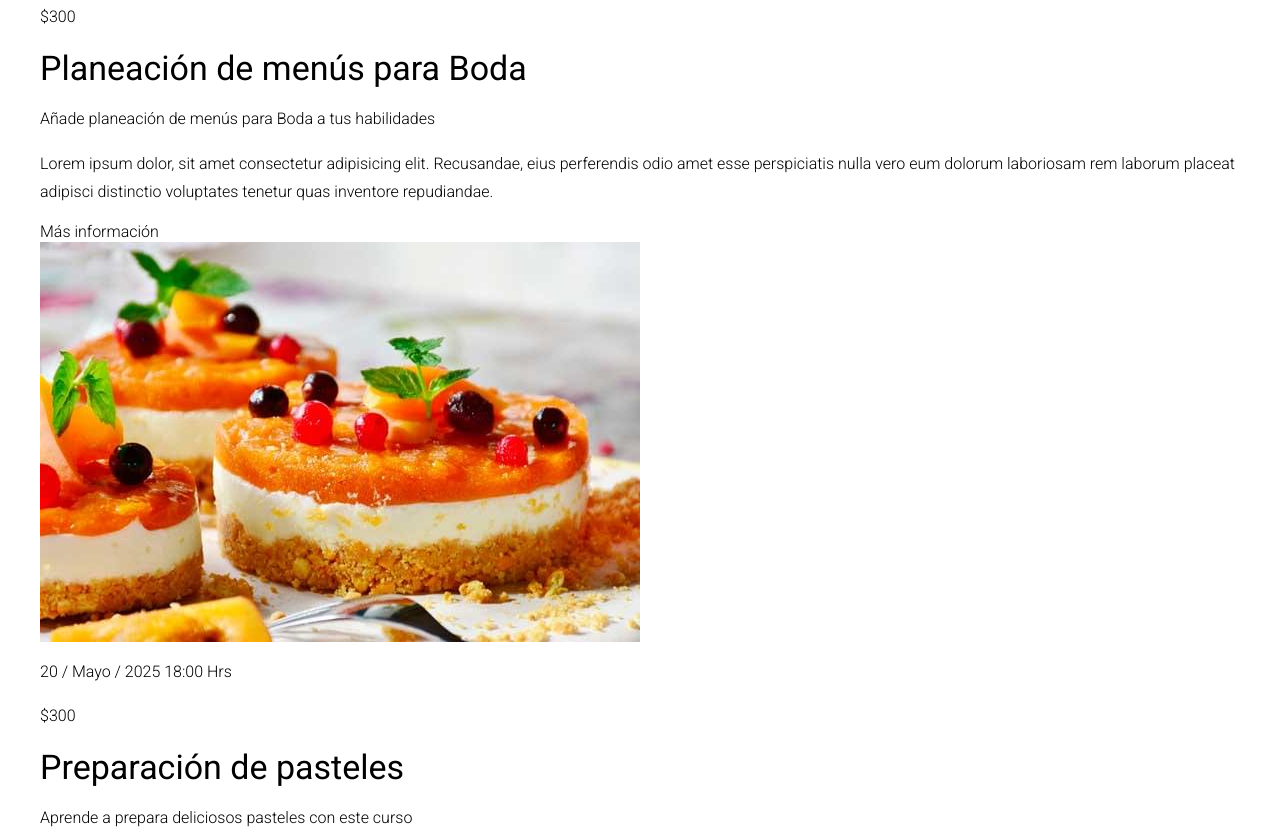
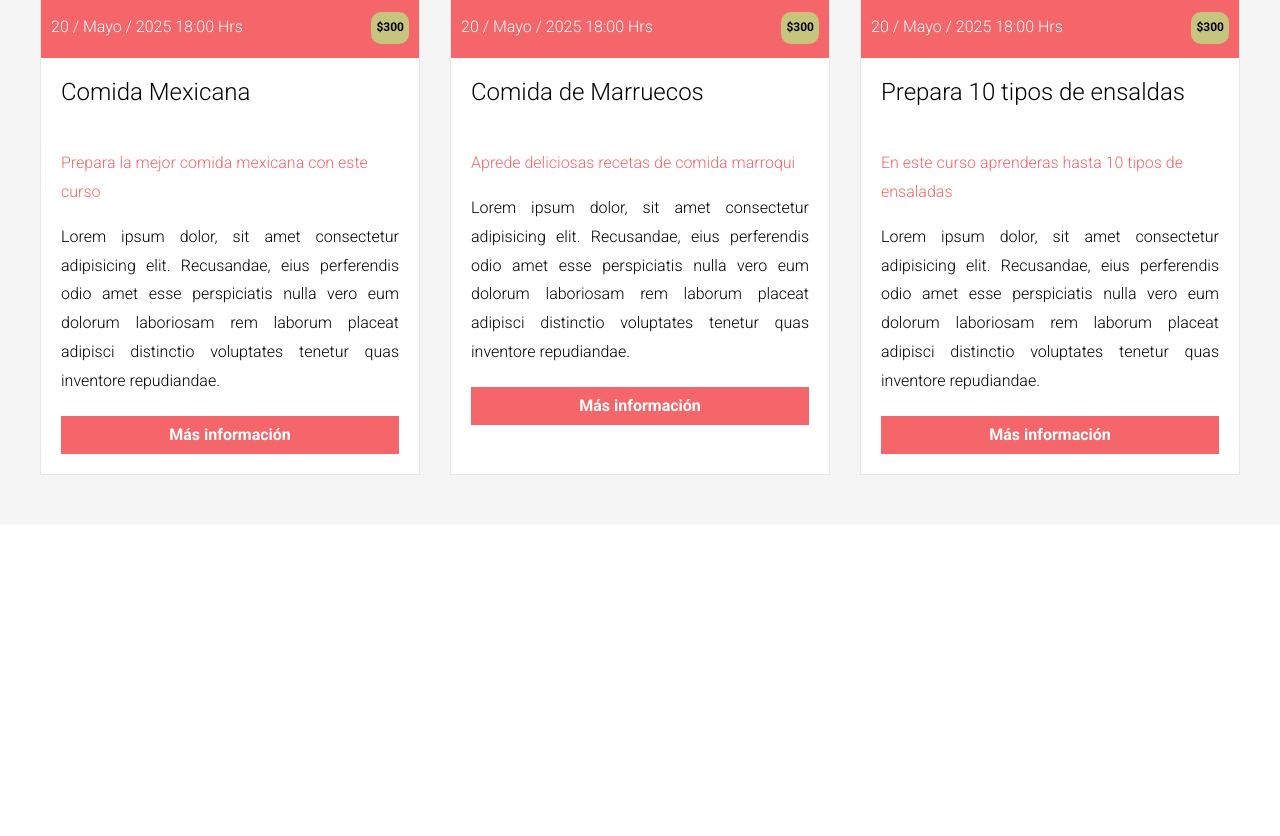
Before and after one commit to johnburetdev/EscuelaCocina, a website: page index.html in a window 1280 px wide. Shown: the part 2814-3650 px from the top of the page. After the commit the page ends 3339 px from the top, so only its background shows below. Drawn offline with Linux system fonts and the light colour scheme.

Commit message:
seccion clases completada

```diff
--- a/index.html
+++ b/index.html
@@ -94,9 +94,9 @@
         </div>
     </section>
     <main class="clases">
-        <h2 class="clases__heading">
+        <h3 class="clases__heading">
             Próximas clases
-        </h2>
+        </h3>
 
         <div class="clases__grid contenedor">
             <div class="clase">
@@ -106,9 +106,9 @@
                     <p class="clase__precio">$300</p>
                 </div>
                 <div class="clase__contenido">
-                    <h2 class="clase__nombre">
+                    <h3 class="clase__nombre">
                         Comida Italina para principiantes
-                    </h2>
+                    </h3>
                     <p class="clase__descripcion">
                         Aprende las bases de la comida italiana con este curso
                     </p>
@@ -127,9 +127,9 @@
                 </div>
 
                 <div class="clase__contenido">
-                    <h2 class="clase__nombre">
+                    <h3 class="clase__nombre">
                         Planeación de menús para Boda
-                    </h2>
+                    </h3>
                     <p class="clase__descripcion">
                         Añade planeación de menús para Boda a tus habilidades
                     </p>
@@ -148,9 +148,9 @@
                 </div>
 
                 <div class="clase__contenido">
-                    <h2 class="clase__nombre">
+                    <h3 class="clase__nombre">
                         Preparación de pasteles
-                    </h2>
+                    </h3>
                     <p class="clase__descripcion">Aprende a prepara deliciosos pasteles con este curso</p>
                     <p class="clase__texto">Lorem ipsum dolor, sit amet consectetur adipisicing elit. Recusandae, eius
                         perferendis odio amet esse perspiciatis nulla vero eum dolorum laboriosam rem laborum placeat
@@ -167,9 +167,9 @@
                 </div>
 
                 <div class="clase__contenido">
-                    <h2 class="clase__nombre">
+                    <h3 class="clase__nombre">
                         Comida Mexicana
-                    </h2>
+                    </h3>
                     <p class="clase__descripcion">Prepara la mejor comida mexicana con este curso</p>
                     <p class="clase__texto">Lorem ipsum dolor, sit amet consectetur adipisicing elit. Recusandae, eius
                         perferendis odio amet esse perspiciatis nulla vero eum dolorum laboriosam rem laborum placeat
@@ -186,9 +186,9 @@
                 </div>
 
                 <div class="clase__contenido">
-                    <h2 class="clase__nombre">
+                    <h3 class="clase__nombre">
                         Comida de Marruecos
-                    </h2>
+                    </h3>
                     <p class="clase__descripcion">Aprede deliciosas recetas de comida marroqui</p>
                     <p class="clase__texto">Lorem ipsum dolor, sit amet consectetur adipisicing elit. Recusandae, eius
                         perferendis odio amet esse perspiciatis nulla vero eum dolorum laboriosam rem laborum placeat
@@ -205,9 +205,9 @@
                 </div>
 
                 <div class="clase__contenido">
-                    <h2 class="clase__nombre">
+                    <h3 class="clase__nombre">
                         Prepara 10 tipos de ensaldas
-                    </h2>
+                    </h3>
                     <p class="clase__descripcion">En este curso aprenderas hasta 10 tipos de ensaladas</p>
                     <p class="clase__texto">Lorem ipsum dolor, sit amet consectetur adipisicing elit. Recusandae, eius
                         perferendis odio amet esse perspiciatis nulla vero eum dolorum laboriosam rem laborum placeat
--- /dev/null
+++ b/src/scss/ui/contenido/_clases.scss
@@ -0,0 +1,60 @@
+@use 'base/variables' as v;
+@use 'base/mixins' as m;
+
+.clases{
+    padding: 5rem 0;
+    background-color: v.$gris;
+    &__heading{
+        @include m.heading;
+    }
+
+    &__grid{
+        @include m.tablet {
+            @include m.grid(2, 2rem);
+        }
+        @include m.desktop {
+            @include m.grid(3, 3rem);
+        }
+    }
+}
+
+.clase{
+    background-color: v.$blanco;
+    border: 1px solid darken(v.$blanco, 10%);
+
+    &__meta{
+        background-color: v.$primario;
+        display: flex;
+        justify-content: space-between;
+        align-items: center;
+        padding: 0 1rem;
+        color: v.$blanco;
+    }
+    &__precio{
+        background-color: v.$secundario;
+        font-weight: 700;
+        font-size: 1.2rem;
+        color: v.$negro;
+        padding: .5rem;
+        border-radius: 1rem;
+    }
+
+    &__contenido{
+        padding: 2rem;
+    }
+    &__nombre{
+        min-height: 5.5rem;
+    }
+    &__descripcion{
+        color: v.$primario;
+    }
+    &__texto{
+        text-align: justify;
+    }
+    &__enlace{
+        @include m.boton(v.$primario, v.$blanco);
+        display: block;
+        padding: 1rem;
+        font-size: 1.6rem;
+    }
+}
--- a/src/scss/ui/contenido/_index.scss
+++ b/src/scss/ui/contenido/_index.scss
@@ -1,2 +1,3 @@
 @forward 'bloques';
 @forward 'nosotros';
+@forward 'clases';
```
Also changed, not shown: build/css/app.css, 1 other file.
